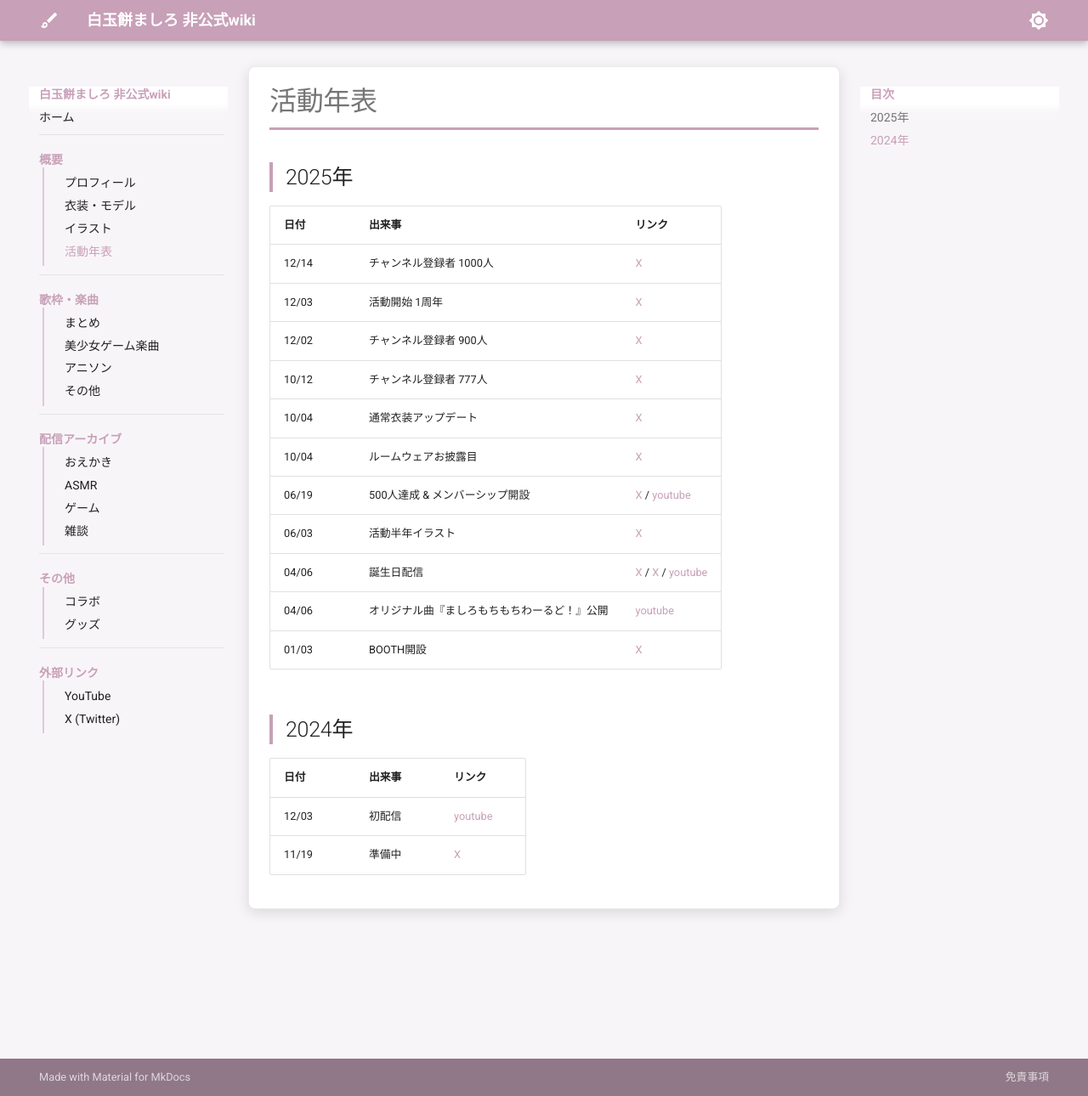
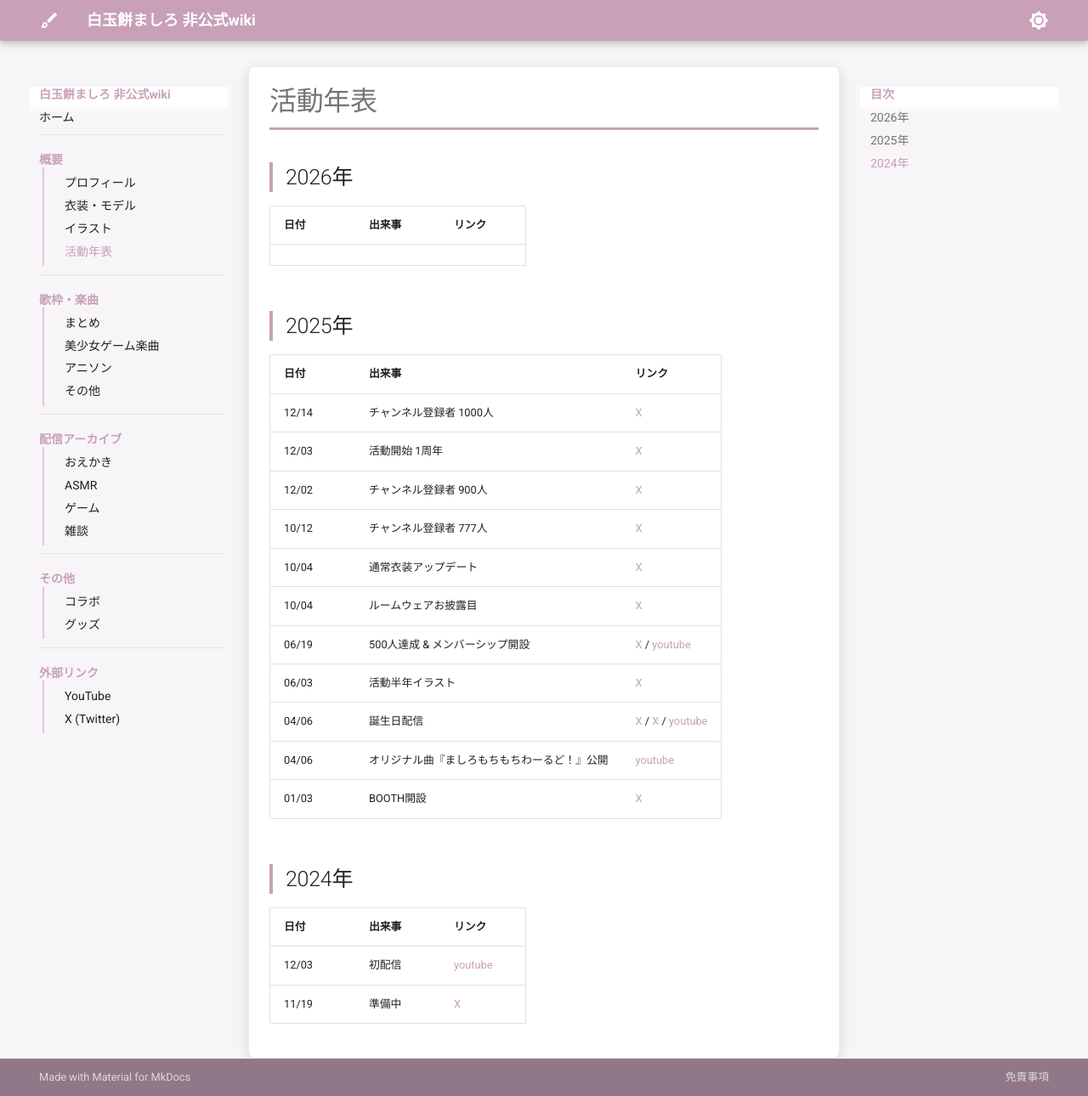
Before and after one commit to ameyamatmk/shiratamamochi-mashiro-unofficial-wiki, an MkDocs documentation site: the page built from docs/history.md, in a window 1280 px wide and 1290 px high. Shown: the whole window at 85% size. Built offline with MkDocs 1.6.1 and Material for MkDocs 9.7.7, drawn with Linux system fonts in a browser that asks for light colours; comment, search, counter and statistics services are not loaded.

Commit message:
histories 2026

```diff
--- a/docs/history.md
+++ b/docs/history.md
@@ -1,4 +1,9 @@
 # 活動年表
+
+## 2026年
+
+| 日付 | 出来事 | リンク |
+|------|--------|------|
 
 ## 2025年
 
```
